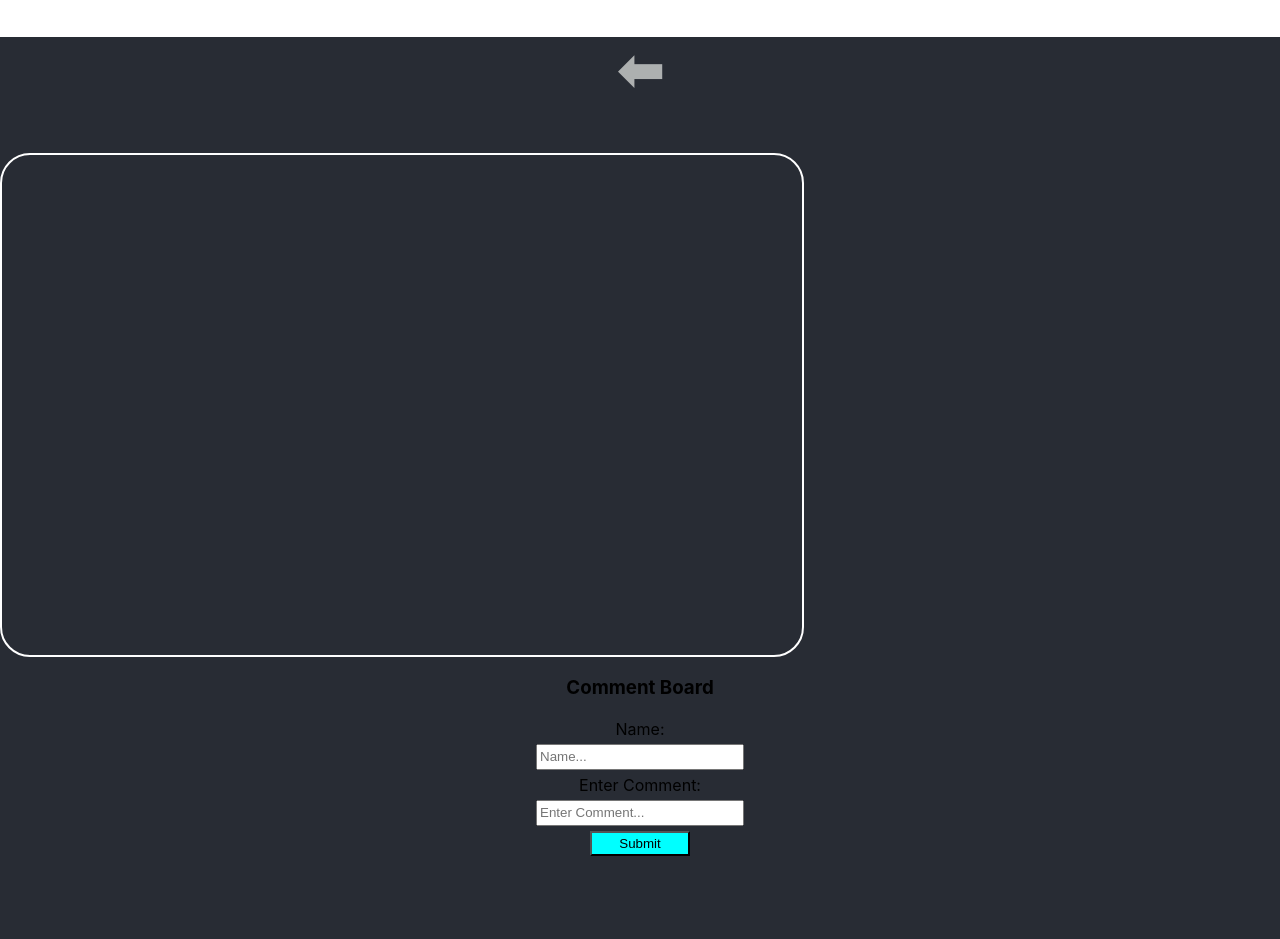
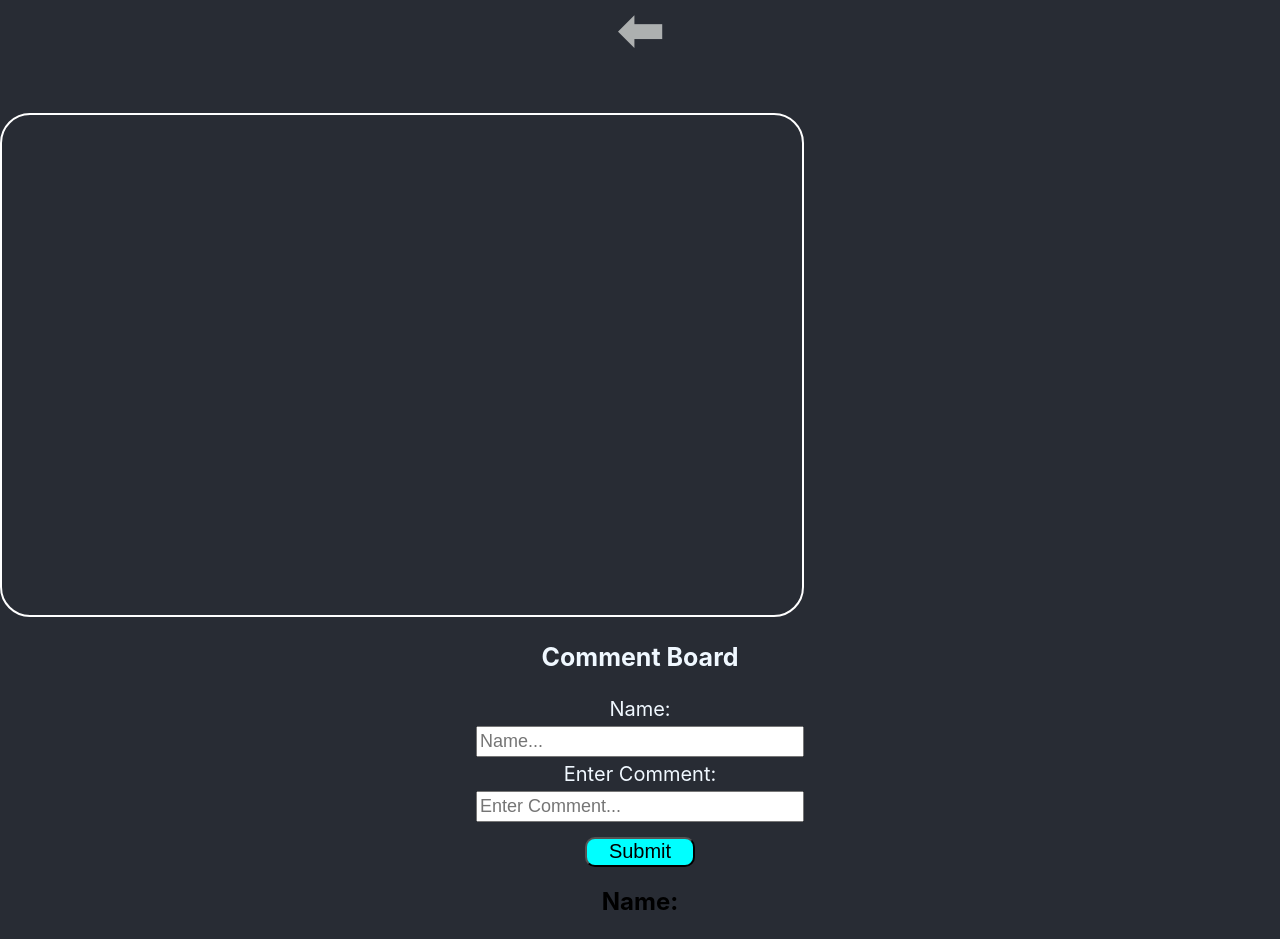
Before and after one commit to alexanderl96-hub/My-YouTube-ray-alex, a React (Create React App) app: page /video/1 in a window 1280 px wide. Shown: the top 939 px of the page. Built offline with nearby package versions, Linux system fonts and the light colour scheme.

Commit message:
fixing UX/UI

```diff
--- a/src/App.css
+++ b/src/App.css
@@ -184,21 +184,33 @@
     gap: 5px;
     margin: 20px;
   }
+  .commts{
+    color: aliceblue;
+    font-size: 25px;
+  }
   .forminput{
-    width: 200px;
+    width: 320px;
    margin: auto;
-   height: 20px;
+   height: 25px;
+   font-size: 18px;
   }
   .button{
-
     background-color: aqua;
-    width: 100px;
-    height: 25px;
+    width: 110px;
+    height: 30px;
     margin: auto;
+    border-radius: 10px;
+    font-size: 20px;
+    margin-top: 10px;
+  }
+  .label{
+    color: aliceblue;
+    font-size: 20px;
   }
   .playervars{
     background-color: #282c34;
-    height: 1000px;
+    height: 1200px;
+    margin-top: -40px;
 
   }
   .videodisplay{
@@ -232,6 +244,7 @@
     text-decoration: none;
     justify-content: space-around;
     margin: auto;
+    margin-top: 40px;
   }
   .links2:hover{
     color: aliceblue;
--- a/src/Channel/CommentApp.js
+++ b/src/Channel/CommentApp.js
@@ -8,6 +8,8 @@ class CommentApp extends Component {
             comments: [],
             input: "",
             input2: '',
+            name: "",
+            comment: ""
           };
     }
       handleChange = (e) => {
@@ -21,43 +23,46 @@ class CommentApp extends Component {
         const { value } = e.target;
         this.setState({
 
-            input2: value
+            input2: value,
           });
       };
       handleSubmit = (e) => {
         e.preventDefault();
-        const { input ,input2} = this.state;
-        const newcomment = {
-          text: input + input2
-        };
-        this.addComments(newcomment);
-        this.setState({ input: "" ,input2: ''});
+        const { input , input2} = this.state;
+        // const newcomment = {
+        //   name: input,
+        //   comment: input2,
+        // };
+        // this.comments(newcomment);
+        this.setState({name: input,comment: input2} );
       };
-      addComments = (comment) => {
-        this.setState((prevState) => {
-          return {
-            comments: [...prevState.comments, comment]
-          };
-        });
-      };
-      deleteComments = (comment) => {
-        const { comments } = this.state;
-        const filterComment = comments.filter((item) => {
-          return comment !== item
-        });
-        this.setState({ comments: filterComment });
-      };
+      // addComments = (comment) => {
+      //   this.setState((prevState) => {
+      //     return {
+      //       comments: [...prevState.comments, comment]
+      //     };
+      //   });
+      // };
+      // deleteComments = (comment) => {
+      //   const { comments } = this.state;
+      //   const filterComment = comments.filter((item) => {
+      //     return comment !== item
+      //   });
+      //   this.setState({ comments: filterComment });
+      // };
     render() {
-        const { input, comments } = this.state;
+        const { input, comments, name, comment } = this.state;
         return (
             <div>
-                <h3>Comment Board</h3>
+                <h3 className="commts">Comment Board</h3>
                 <Form
                 input={input}
                 handleChange={this.handleChange}
                 handleSubmit={this.handleSubmit}
                 handleChange2={this.handleChange2}
                 />
+                <h2>Name: {name}</h2>
+                <h2>Comment: {comment}</h2>
                 <CommentSection
                 comment={comments}
                 deleteComments={this.deleteComments}
--- a/src/Channel/CommentSection.js
+++ b/src/Channel/CommentSection.js
@@ -5,14 +5,17 @@ class CommentSection extends React.Component {
     // const comments = this.props.comments;
   }
   render() {
-    const { CommentSection, deleteComments } = this.props;
+    const { comment, deleteComments } = this.props;
     // const last = CommentSection.map((comments) => {
     //   return <Comments comments={comments} deleteComments={deleteComments} />;
     // })
     return (
-      <ul id="comment">
-        {CommentSection}
-      </ul>
+      <div>
+          <ul id="comment">
+             {comment}
+           </ul>
+      </div>
+
     );
   }
 }
--- a/src/Channel/Form.js
+++ b/src/Channel/Form.js
@@ -3,17 +3,17 @@ const Form = ({ input,input2,handleChange2, handleChange, handleSubmit }) => {
   return (
     <>
       <form className="Form" onSubmit={handleSubmit}>
-        <label htmlFor="input2"><bold>Name:</bold></label>
+        <label htmlFor="input" className="label"><bold>Name:</bold></label>
         <input className='forminput'
-         onChange={handleChange2}
-         id="input2"
-         value={input2}
+         onChange={handleChange}
+         id="input"
+         value={input}
          placeholder="Name..." required></input>
-        <label ><bold>Enter Comment:</bold> </label>
-        <input htmlFor="input"className='forminput'
-          onChange={handleChange}
+        <label className="label"><bold>Enter Comment:</bold> </label>
+        <input htmlFor="input2"className='forminput'
+          onChange={handleChange2}
           id="input"
-          value={input}
+          value={input2}
           placeholder="Enter Comment..." required/>
           <button type="submit" className="button">Submit</button>
       </form>
```
